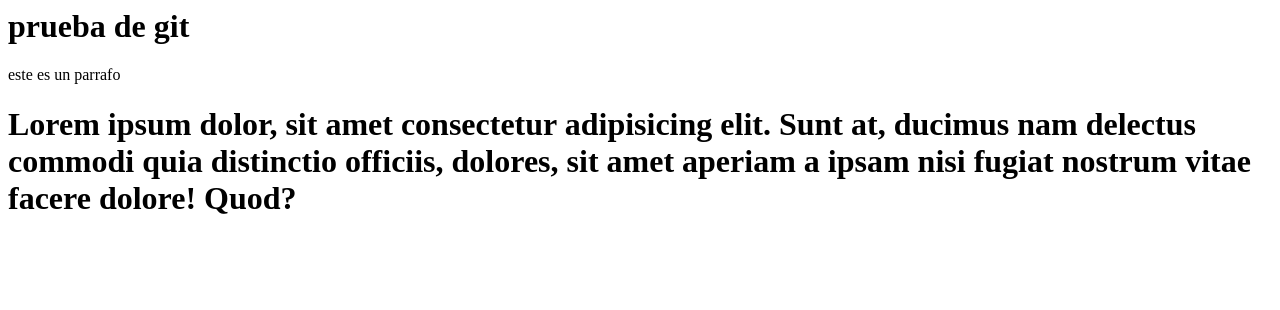
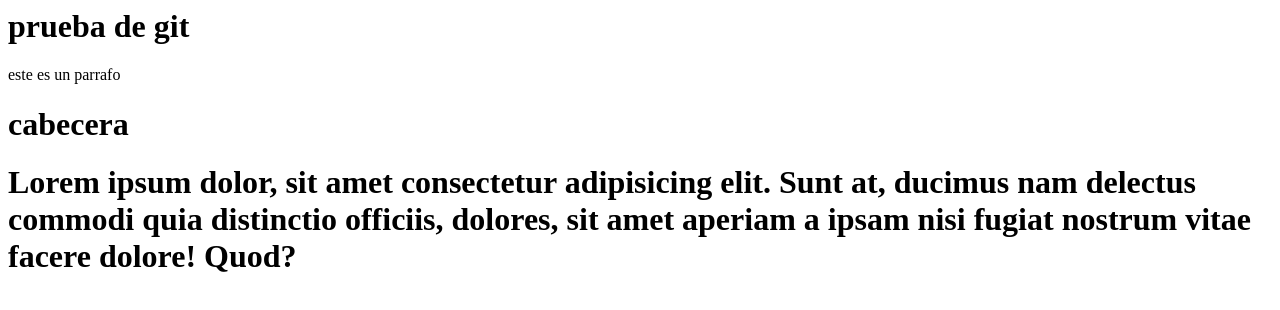
Before and after one commit to pat123angel/Gitestudio, a plain HTML site: page index.html in a window 1280 px wide. Drawn offline with Linux system fonts and the light colour scheme.

Commit message:
crear la estructura de la cabezarra

```diff
--- a/index.html
+++ b/index.html
@@ -5,6 +5,7 @@
 <h1> prueba de git</h1>
 <p>este es un parrafo</p>
 <div id="container">
+    <div><h1>cabecera</h1></div>
     <div id="post">
 <h1>Lorem ipsum dolor, sit amet consectetur adipisicing elit. Sunt at, ducimus nam delectus commodi quia distinctio officiis,
     dolores, sit amet aperiam a ipsam nisi fugiat nostrum vitae facere dolore! Quod?</h1>
```
